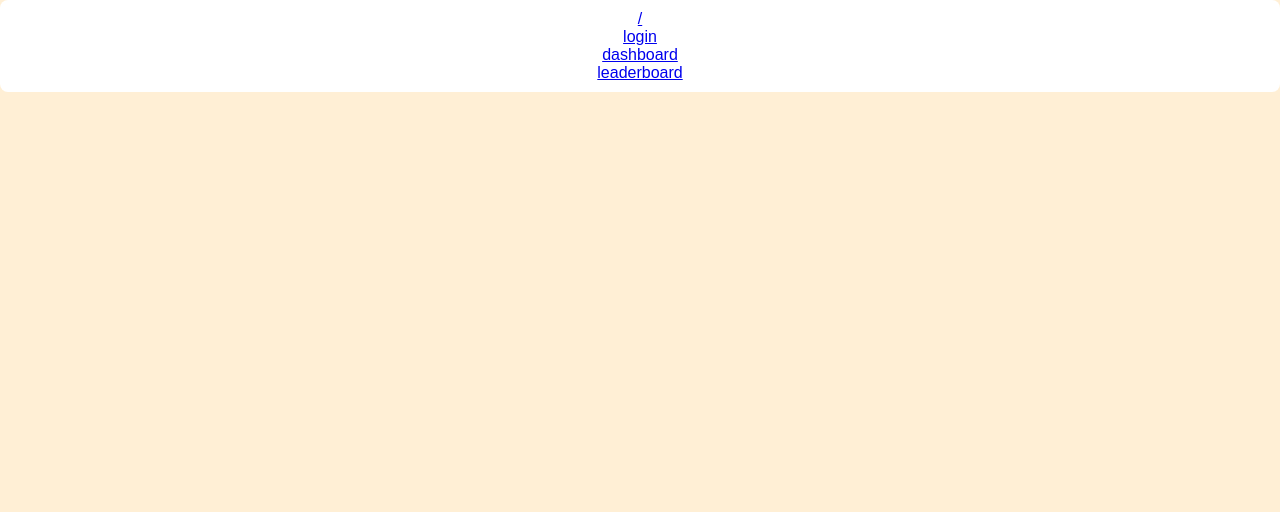
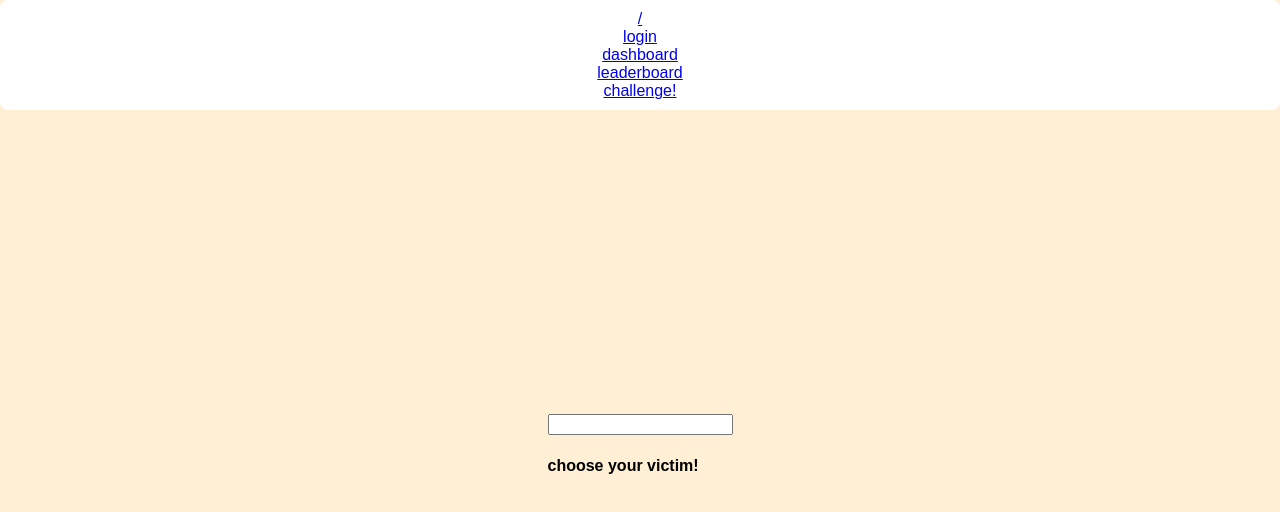
Before and after one commit to Up-Front/react-pool-app, a React (Create React App) app: page /create-match in a window 1280 px wide. Shown: the top 512 px of the page. Built offline with nearby package versions, Linux system fonts and the light colour scheme.

Commit message:
create list

```diff
--- a/src/App.js
+++ b/src/App.js
@@ -4,8 +4,9 @@ import {
   BrowserRouter as Router,
   Route
 } from 'react-router-dom';
+import Template from './components/shared/components/Template';
 import Dashboard from './components/Dashboard';
-import Template from './components/shared/components/Template';
+import CreateMatch from './components/CreateMatch';
 
 const rotate360 = keyframes`
   from {
@@ -40,6 +41,7 @@ class App extends Component {
             <Route path="/login" component={Page} />
             <Route path="/leaderboard" component={Page} />
             <Route path="/dashboard" component={Dashboard} />
+            <Route path="/create-match" component={CreateMatch} />
           </React.Fragment>
         </Template>
       </Router>
--- /dev/null
+++ b/src/components/CreateMatch/components/List/index.js
@@ -0,0 +1,23 @@
+import React from 'react';
+
+const List = (props) => {
+    const showUserList = (users = []) => {
+        return users.map((user) => (
+            <li key={user.id}>
+                {user.name}
+            </li>
+        )
+        );
+    }
+
+    return (
+        <div>
+            <h4>choose your victim!</h4>
+            <ul>
+                {showUserList(props.users)}
+            </ul>
+        </div >
+    );
+};
+
+export default List;
--- /dev/null
+++ b/src/components/CreateMatch/index.js
@@ -0,0 +1,53 @@
+import React, { Component } from 'react';
+import List from './components/List';
+
+const users = [
+    {
+        id: '1',
+        name: 'Steven',
+
+    },
+    {
+        id: '2',
+        name: 'Maurits'
+    }
+];
+
+
+class CreateMatch extends Component {
+    constructor(props) {
+        super(props);
+        this.state = {
+            search: '',
+            users,
+            filteredUsers: [],
+        };
+    }
+
+    filterUsers = (filterTerm) => {
+        if (!filterTerm) {
+            return [];
+        }
+        return this.state.users.filter((user) => (user.name.toLowerCase().indexOf(filterTerm.toLowerCase()) > -1));
+    }
+
+    handleChange = (event) => {
+        const search = event.target.value;
+        const users = this.filterUsers(search);
+        this.setState({
+            search,
+            filteredUsers: users,
+        });
+    }
+
+    render() {
+        return (
+            <div>
+                <input onChange={this.handleChange} value={this.state.search} type="text" />
+                <List users={this.state.filteredUsers} />
+            </div>
+        );
+    }
+};
+
+export default CreateMatch;
--- a/src/components/shared/components/Template/index.js
+++ b/src/components/shared/components/Template/index.js
@@ -9,6 +9,7 @@ const Template = (props) => (
             <Link to='/login'>login</Link>
             <Link to='/dashboard'>dashboard</Link>
             <Link to='/leaderboard'>leaderboard</Link>
+            <Link to='/create-match'>challenge!</Link>
         </Header>
         <FullScreen>
             {props.children}
```
